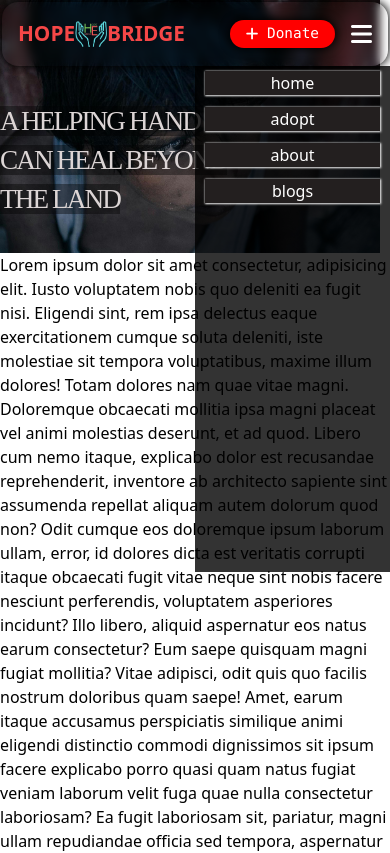
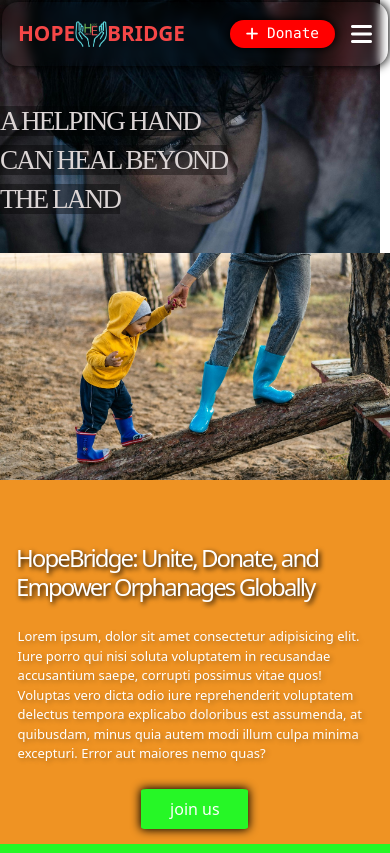
Before and after one commit to VengalaEshwar/project-hopebridge, a React (Vite) app in the folder client/: page / in a window 390 px wide. Shown: the top 853 px of the page. Built offline with nearby package versions, Linux system fonts and the light colour scheme.

Commit message:
working on the responsiveness

```diff
--- a/client/src/components/SideBar.jsx
+++ b/client/src/components/SideBar.jsx
@@ -1,9 +1,9 @@
 import React, { useState } from "react";
 import { NavLink } from "react-router-dom";
 import "../styles/SideBar.css"
-function SideBar({onClick}) {
+function SideBar() {
   return (
-    <div className="side-bar" onClick={onClick}>
+    <div className="side-bar" >
       <NavLink to="/">home</NavLink>
       <NavLink to="/adopt">adopt</NavLink>
       <NavLink to="/about">about</NavLink>
--- a/client/src/pages/Home.jsx
+++ b/client/src/pages/Home.jsx
@@ -9,114 +9,7 @@ function Home() {
         </div>
       </div>
       <div className="home-middle">
-        Lorem ipsum dolor sit amet consectetur, adipisicing elit. Iusto
-        voluptatem nobis quo deleniti ea fugit nisi. Eligendi sint, rem ipsa
-        delectus eaque exercitationem cumque soluta deleniti, iste molestiae sit
-        tempora voluptatibus, maxime illum dolores! Totam dolores nam quae vitae
-        magni. Doloremque obcaecati mollitia ipsa magni placeat vel animi
-        molestias deserunt, et ad quod. Libero cum nemo itaque, explicabo dolor
-        est recusandae reprehenderit, inventore ab architecto sapiente sint
-        assumenda repellat aliquam autem dolorum quod non? Odit cumque eos
-        doloremque ipsum laborum ullam, error, id dolores dicta est veritatis
-        corrupti itaque obcaecati fugit vitae neque sint nobis facere nesciunt
-        perferendis, voluptatem asperiores incidunt? Illo libero, aliquid
-        aspernatur eos natus earum consectetur? Eum saepe quisquam magni fugiat
-        mollitia? Vitae adipisci, odit quis quo facilis nostrum doloribus quam
-        saepe! Amet, earum itaque accusamus perspiciatis similique animi
-        eligendi distinctio commodi dignissimos sit ipsum facere explicabo porro
-        quasi quam natus fugiat veniam laborum velit fuga quae nulla consectetur
-        laboriosam? Ea fugit laboriosam sit, pariatur, magni ullam repudiandae
-        officia sed tempora, aspernatur doloribus quisquam labore repellendus.
-        Quia fugiat reiciendis iure earum, aspernatur asperiores? Doloribus
-        consequatur amet aliquam doloremque, saepe veniam omnis ratione quisquam
-        nihil? Officiis similique doloremque, facere illo molestias veniam
-        suscipit odio vitae, at nulla culpa quo eius minima reiciendis enim
-        itaque aliquam aperiam provident reprehenderit quia. Nostrum tempore
-        similique sit neque commodi, recusandae necessitatibus voluptas minus
-        molestiae architecto cumque voluptatibus excepturi distinctio beatae
-        fugit aut quod? Quis molestiae, aspernatur, iusto quasi alias iure,
-        reiciendis maxime aliquam totam voluptatibus nemo corporis perspiciatis
-        iste! Voluptates, temporibus voluptatem illum eum laudantium libero qui
-        nam eos? Beatae similique vel maxime optio alias. Ipsum mollitia
-        inventore minus sint maxime quod dolorem ex, exercitationem eos. Cumque
-        repellendus saepe consequuntur, reiciendis officiis magnam ipsum
-        voluptate, fugit asperiores quae eaque sint minus recusandae quasi
-        laboriosam quibusdam beatae ut. Laudantium corrupti quaerat eum omnis
-        ullam quos culpa ratione et est pariatur voluptas quisquam at
-        dignissimos similique corporis magni, amet impedit. Nisi, vero
-        temporibus distinctio odit, tenetur nobis beatae voluptatum obcaecati
-        adipisci esse provident praesentium, blanditiis eligendi ab ducimus
-        incidunt quidem. Sapiente quis hic natus voluptatem error neque odit
-        quisquam illo facilis. Veritatis doloribus debitis eaque. Aperiam,
-        fugiat! Quis, quo expedita dicta inventore ipsam sunt debitis accusamus
-        quibusdam eius tenetur ullam, harum ducimus quam tempora illum sapiente
-        ab dolorum beatae deleniti fuga officia ipsa veritatis iste? Numquam,
-        minus ratione, rem nam deserunt tempora porro eligendi natus, blanditiis
-        enim officiis incidunt voluptates provident repellendus fuga nostrum
-        fugiat optio tempore. Iste, facere autem molestias consectetur doloribus
-        sunt nobis fugiat perspiciatis dicta ut, beatae quis. Incidunt rerum
-        repellat laboriosam ab nisi perspiciatis at autem possimus delectus
-        distinctio sapiente quisquam dolor eius officiis velit, sunt natus
-        magni, nemo deserunt molestias vitae facere? Blanditiis temporibus earum
-        tempora voluptates corrupti atque in eos veniam laborum aperiam placeat
-        corporis ea, vel non recusandae eius expedita amet quia quibusdam
-        aspernatur distinctio libero nihil alias. Expedita rerum assumenda
-        maiores, velit eaque inventore commodi, quaerat error iure aliquid omnis
-        obcaecati officiis provident aliquam, veniam culpa dolores quas vitae
-        possimus amet voluptatem excepturi? Commodi mollitia sit exercitationem
-        accusamus aperiam inventore saepe, temporibus fugit placeat? Obcaecati
-        culpa consequatur odit rem provident fugiat eligendi quia. Nisi ut
-        voluptatum eveniet iure cupiditate facere earum officiis. Impedit et
-        fugit atque assumenda dolore hic alias illum, mollitia voluptates
-        architecto non magni nesciunt earum rerum debitis voluptatum commodi
-        fuga qui suscipit quidem eaque ex magnam corporis facere? Porro esse
-        fugiat illo mollitia nostrum, magni fugit delectus minus voluptatum
-        placeat sit soluta nesciunt quasi quo iste, vero nam animi. Accusantium
-        doloremque repudiandae neque sequi odit consectetur, quod officia magni
-        sed ipsam aut similique molestiae eaque cupiditate totam. Laborum
-        quibusdam ab libero quae obcaecati nemo illum repellendus voluptatibus
-        dolor odit quam, minus veritatis non quis at excepturi incidunt
-        explicabo iste sint sapiente dolorum impedit dolore accusantium beatae!
-        Ut, perferendis! Id aut molestias magni, nostrum harum alias iste quo
-        vitae! Autem, ut cupiditate esse eos magnam quas modi, ratione
-        perferendis quis hic, mollitia cum iure quaerat soluta. Eius, illum
-        accusamus ducimus dolor voluptatibus placeat quisquam consectetur quis,
-        ut ab non culpa atque nobis itaque tenetur vel eaque laudantium quod
-        fugit reprehenderit, voluptas nihil commodi maiores? Consequuntur sunt
-        voluptatum non illum laudantium dolorem fugit amet laborum nihil maxime,
-        reiciendis sint hic blanditiis fuga molestiae mollitia dolorum id
-        facilis doloremque alias laboriosam maiores eum! Ratione nobis odit
-        laudantium a repellendus! Cumque eum magni ex doloremque odio eaque quod
-        soluta deserunt, numquam qui tempora autem nihil quam corporis quis,
-        beatae facilis impedit inventore, ea velit delectus obcaecati? In
-        corporis sit quos, pariatur laudantium odio voluptatum sint vero labore,
-        dolorum nam. Nulla magnam nesciunt minus quibusdam quas explicabo ea
-        molestiae aperiam? Numquam, eaque? Nemo tempora modi consectetur ipsum!
-        Dolore commodi tempore, dolor illo vero voluptas, ut magni, facilis sunt
-        culpa temporibus? Error ipsum nam nobis, unde consectetur recusandae
-        quibusdam ex numquam quidem doloremque non hic quos velit sapiente
-        voluptatibus reiciendis est? Nobis odio labore nemo inventore accusamus
-        illo sit consequatur id minus recusandae molestiae, facilis corporis
-        quas optio eveniet sint? Sint sed rerum accusantium nam necessitatibus
-        error. Neque aut ipsum ex iure nulla voluptatem ratione? Nesciunt
-        laboriosam vero quisquam praesentium quaerat. Soluta quia quam assumenda
-        nemo maxime doloremque, nisi architecto aspernatur hic libero tempora
-        rem, pariatur esse itaque. Similique necessitatibus placeat tempora
-        quasi deserunt suscipit cum optio soluta fugiat. Necessitatibus, itaque
-        numquam iste deserunt dignissimos delectus laudantium laborum dolorem
-        nam cupiditate architecto odit. Suscipit beatae maiores illum quis
-        laboriosam numquam velit iure facere illo! Quisquam doloribus tempore
-        ducimus unde asperiores veritatis sequi rerum delectus suscipit vero. In
-        unde sapiente eveniet perferendis facilis earum eaque maxime pariatur,
-        ducimus nostrum eius excepturi sed! Ipsum nemo quas veniam voluptates
-        nulla tempore, fugit reiciendis similique libero minima, sunt sint
-        accusantium nihil molestiae expedita iure perspiciatis dolor? Corrupti
-        necessitatibus sint suscipit aperiam ipsum rerum natus labore cum, autem
-        dolorum a, eius sit facere maiores, impedit laborum. Deserunt
-        perferendis quia molestias tenetur exercitationem laborum ut illum. Modi
-        quisquam est iste cupiditate dolor consectetur ipsum dolore nulla quod
-        consequuntur delectus dolores perspiciatis vero dolorem eaque nesciunt
-        ad quae nisi deserunt odio ratione excepturi, optio vitae cum.
+
       </div>
       <div className="home-footer-banner">
         <div className="home-footer-banner-img" />
--- a/client/src/styles/SideBar.css
+++ b/client/src/styles/SideBar.css
@@ -35,6 +35,6 @@
   @media(max-width : 768px)
   {
     .side-bar{
-        visibility: visible;
+        /* visibility: visible; */
     }
   }
```
